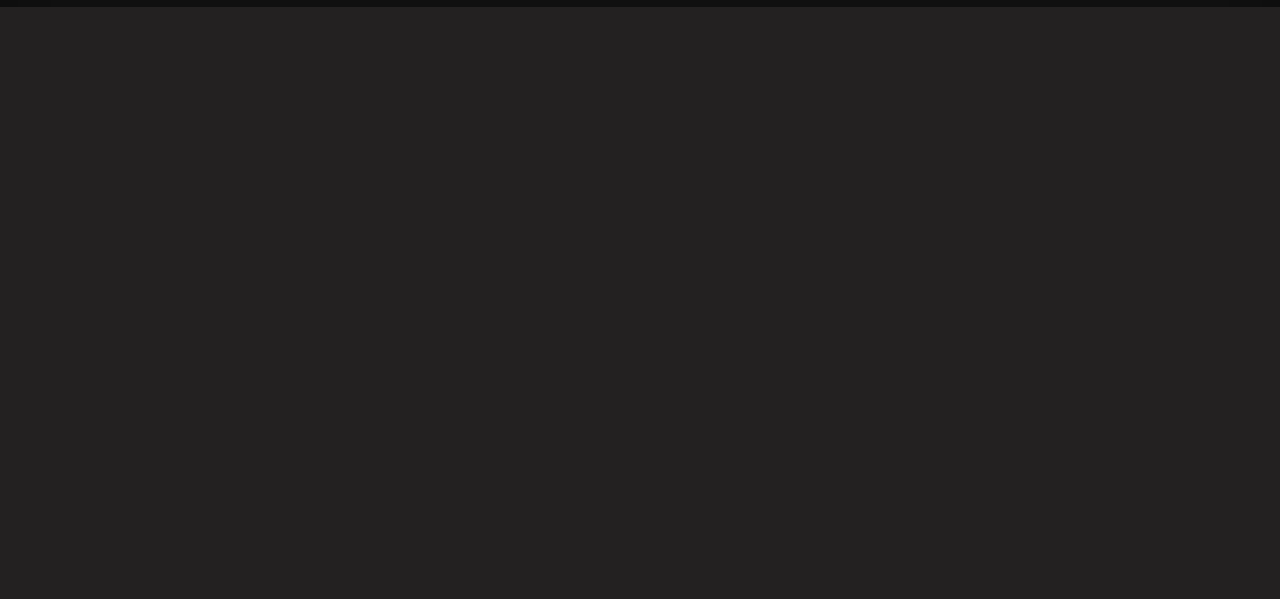
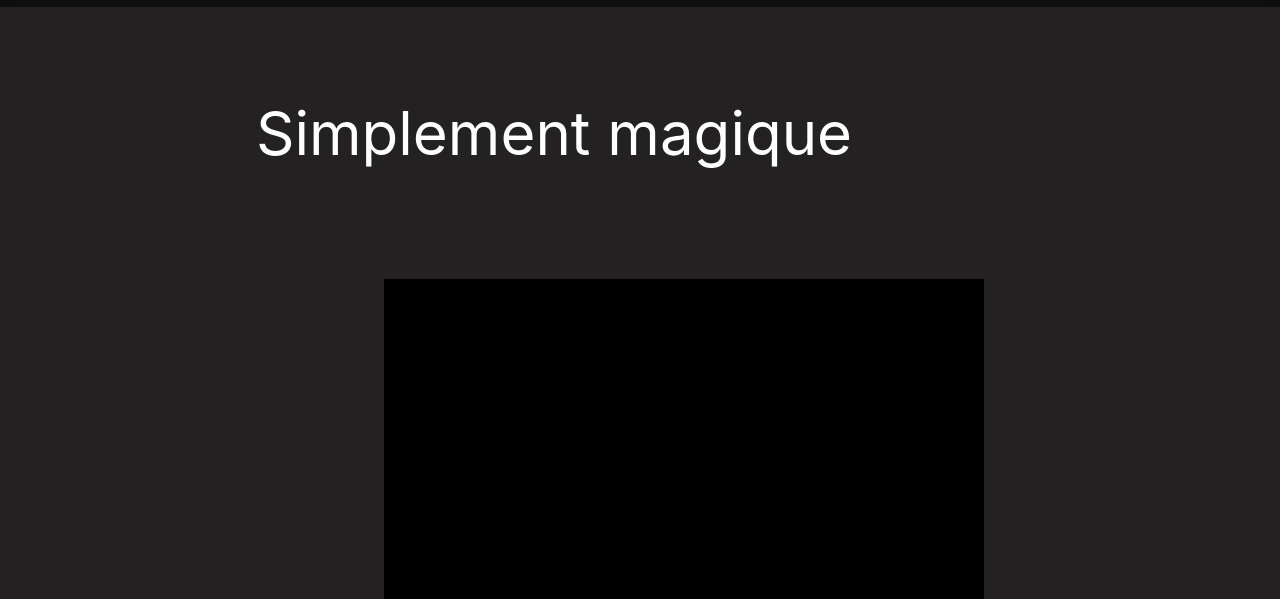
Before and after one commit to Zayox/kingtv, a website built with Parcel: page index.html in a window 1280 px wide. Shown: the part 201-800 px from the top of the page. Built offline with nearby package versions, Linux system fonts and the light colour scheme.

Commit message:
ajout simplement magique + block / pb page scroll pas et manque structure

```diff
--- a/css/main.css
+++ b/css/main.css
@@ -1,3 +1,5 @@
+
+
 /*! HTML5 Boilerplate v8.0.0 | MIT License | https://html5boilerplate.com/ */
 
 /* main.css 2.1.0 | MIT License | https://github.com/h5bp/main.css#readme */
@@ -27,14 +29,14 @@ html {
 }
 
 
-#menuiptv{
+.menuiptv{
   position: fixed;
   top:0%;
   height:26%;
   width:100%;
 }
 
-#couronne{
+.couronne{
   position: fixed;
   top:2%;
   left:8%;
@@ -51,6 +53,26 @@ html {
   z-index: 4;
   height:75px;
   width:70px;
+}
+
+.blackblock{
+  position:fixed;
+  top:60%;
+  left:30%;
+  height:800px;
+  width:600px;
+  background-color:black;
+  z-index:4;
+}
+
+.titremagique{
+  position:fixed;
+  top:30%;
+  left:20%;
+  font-size:60px;
+  z-index:4;
+  color:white;
+  font-family: "SF Pro Display";
 }
 
 /*
@@ -216,9 +238,9 @@ textarea {
 }
 
 @media print,
-  (-webkit-min-device-pixel-ratio: 1.25),
-  (min-resolution: 1.25dppx),
-  (min-resolution: 120dpi) {
+(-webkit-min-device-pixel-ratio: 1.25),
+(min-resolution: 1.25dppx),
+(min-resolution: 120dpi) {
   /* Style adjustments for high resolution devices */
 }
 
--- a/index.html
+++ b/index.html
@@ -27,11 +27,14 @@
 
   <nav>
      <div class="navbar"></div>
-     <img id="couronne" src="img/couronne.png" alt="logo couronne"/>
-     <img id="menuiptv" src="img/menuiptv.jpg" alt="menu iptv"/>
+     <img class="couronne" src="img/couronne.png" alt="logo couronne"/>
+     <img class="menuiptv" src="img/menuiptv.jpg" alt="menu iptv"/>
      <img class="logoiptv" src="img/iptvlogo.png" alt="logo iptv"/>
   </nav>
 
+
+    <p class="titremagique">Simplement magique</p>
+    <div class="blackblock"></div>
 
 
 
```
